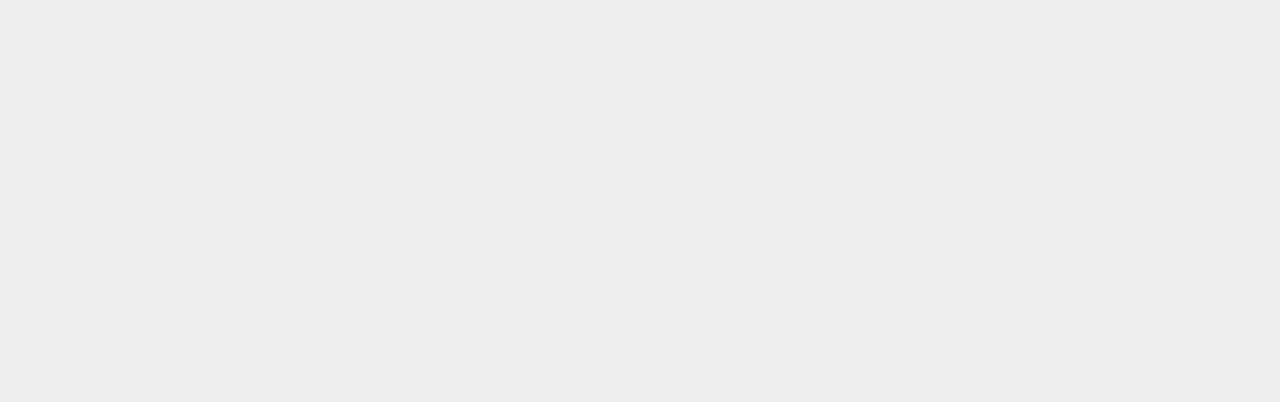
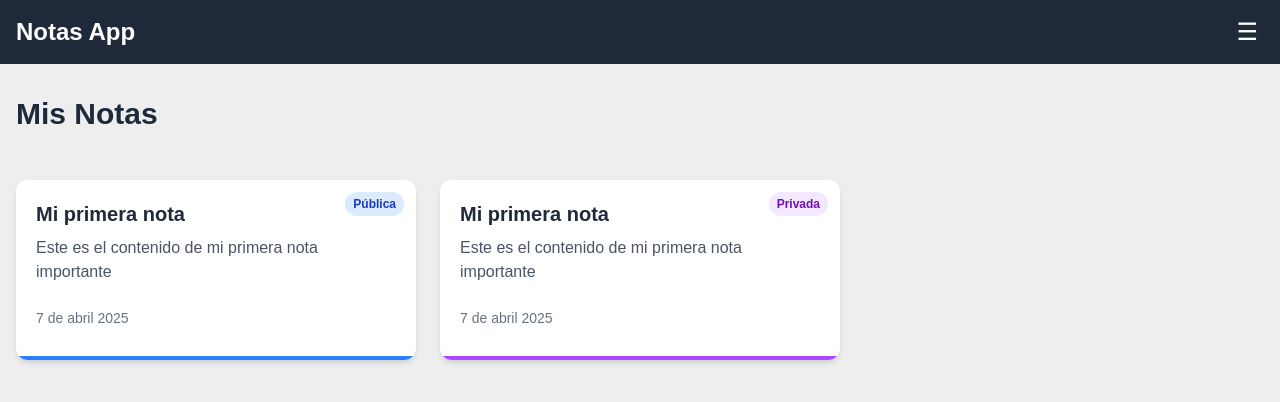
Before and after one commit to vanycod-dev/notasapp, a React (Vite) app in the folder frontend/: page /misnotas in a window 1280 px wide. Before the commit this address had no page. Shown: the top 402 px of the page. Built offline with nearby package versions, Linux system fonts and the light colour scheme.

Commit message:
creando lista de notas

```diff
--- a/frontend/package.json
+++ b/frontend/package.json
@@ -14,6 +14,7 @@
     "axios": "^1.8.4",
     "bcryptjs": "^3.0.2",
     "cors": "^2.8.5",
+    "date-fns": "^4.1.0",
     "dotenv": "^16.5.0",
     "express": "^5.1.0",
     "jsonwebtoken": "^9.0.2",
--- a/frontend/src/App.jsx
+++ b/frontend/src/App.jsx
@@ -6,6 +6,7 @@ import Registro from './pages/Registro'
 import Login from './pages/Login'
 import Nota from './componentes/Nota'
 import { AuthProvider } from './memoria/AuthContext'
+import MisNotas from './componentes/MisNotas'
 
 function App() {
 
@@ -17,6 +18,7 @@ function App() {
           <Route path='/informacion' element={<Informacion />} />
           <Route path='/registro' element={<Registro />} />
           <Route path='/nota' element={<Nota />} />
+          <Route path='/misnotas' element={<MisNotas />} />
           <Route path='/login' element={<Login />} />
         </Route>
       </Routes>
--- /dev/null
+++ b/frontend/src/componentes/MisNotas.jsx
@@ -0,0 +1,47 @@
+import { useState } from 'react';
+import NotasGrid from './NotasGrid';
+
+const MisNotas = () => {
+  const [notas, setNotas] = useState([
+    // Ejemplo de datos
+    {
+      id: 1,
+      titulo: "Mi primera nota",
+      contenido: "<p>Este es el contenido de mi primera nota importante</p>",
+      fechaCreacion: new Date().toISOString(),
+      esPrivada: false
+    },
+    {
+        id: 2,
+        titulo: "Mi primera nota",
+        contenido: "<p>Este es el contenido de mi primera nota importante</p>",
+        fechaCreacion: new Date().toISOString(),
+        esPrivada: true
+      },
+    // ... más notas
+  ]);
+
+  const handleDelete = (id) => {
+    if (window.confirm('¿Estás seguro de eliminar esta nota?')) {
+      setNotas(notas.filter(nota => nota.id !== id));
+    }
+  };
+
+  const handleEdit = (nota) => {
+    // Lógica para editar la nota
+    console.log("Editar nota:", nota);
+  };
+
+  return (
+    <div className="container mx-auto py-8">
+      <h1 className="text-3xl font-bold text-gray-800 mb-8 px-4">Mis Notas</h1>
+      <NotasGrid
+        notas={notas}
+        onDeleteNota={handleDelete}
+        onEditNota={handleEdit}
+      />
+    </div>
+  );
+};
+
+export default MisNotas;
--- a/frontend/src/componentes/Nav.jsx
+++ b/frontend/src/componentes/Nav.jsx
@@ -58,7 +58,7 @@ function Nav() {
                 >
                     {isAuthenticated ? (
                         <>
-                            <NavLink to="/" text="Notas" onClick={handleLinkClick} />
+                            <NavLink to="/misnotas" text="Notas" onClick={handleLinkClick} />
                             <NavLink to="/nota" text="Crear Nota" onClick={handleLinkClick} />
                             <NavLink to="/informacion" text="Información" onClick={handleLinkClick} />
                             <button
@@ -72,7 +72,7 @@ function Nav() {
                         <>
                             <NavLink to="/registro" text="Crear cuenta" onClick={handleLinkClick} />
                             <NavLink to="/login" text="Iniciar sesión" onClick={handleLinkClick} />
-                            <NavLink to="/" text="Notas" onClick={handleLinkClick} />
+                            <NavLink to="/misnotas" text="Notas" onClick={handleLinkClick} />
                             <NavLink to="/nota" text="Crear Nota" onClick={handleLinkClick} />
                             <NavLink to="/informacion" text="Información" onClick={handleLinkClick} />
                         </>
--- /dev/null
+++ b/frontend/src/componentes/NotasGrid.jsx
@@ -0,0 +1,80 @@
+import { useState } from 'react';
+import { format } from 'date-fns';
+import { es } from 'date-fns/locale'; // Opcional: para español
+
+const NotaCard = ({ nota, onDelete, onEdit }) => {
+  const [isHovered, setIsHovered] = useState(false);
+
+  return (
+    <div
+      className={`relative bg-white rounded-xl shadow-md overflow-hidden transition-all duration-300 ${isHovered ? 'shadow-lg transform -translate-y-1' : ''}`}
+      onMouseEnter={() => setIsHovered(true)}
+      onMouseLeave={() => setIsHovered(false)}
+    >
+      {/* Badge de privacidad */}
+      <div className={`absolute top-3 right-3 px-2 py-1 rounded-full text-xs font-semibold ${nota.esPrivada ? 'bg-purple-100 text-purple-800' : 'bg-blue-100 text-blue-800'}`}>
+        {nota.esPrivada ? 'Privada' : 'Pública'}
+      </div>
+
+      {/* Contenido de la tarjeta */}
+      <div className="p-5">
+        <div className="flex justify-between items-start">
+          <h3 className="text-xl font-bold text-gray-800 mb-2 truncate">{nota.titulo}</h3>
+        </div>
+
+        {/* Contenido con límite de líneas */}
+        <div className="text-gray-600 mb-4 line-clamp-3" dangerouslySetInnerHTML={{ __html: nota.contenido }}></div>
+
+        {/* Fecha y acciones */}
+        <div className="flex justify-between items-center">
+          <span className="text-sm text-gray-500">
+            {format(new Date(nota.fechaCreacion), "d 'de' MMMM yyyy", { locale: es })}
+          </span>
+
+          {/* Botones de acción (aparecen al hover) */}
+          <div className={`flex space-x-2 transition-opacity duration-200 ${isHovered ? 'opacity-100' : 'opacity-0'}`}>
+            <button
+              onClick={() => onEdit(nota)}
+              className="p-2 text-gray-600 hover:text-purple-600 hover:bg-purple-50 rounded-full transition-colors"
+              title="Editar nota"
+            >
+              <svg xmlns="http://www.w3.org/2000/svg" className="h-5 w-5" fill="none" viewBox="0 0 24 24" stroke="currentColor">
+                <path strokeLinecap="round" strokeLinejoin="round" strokeWidth={2} d="M11 5H6a2 2 0 00-2 2v11a2 2 0 002 2h11a2 2 0 002-2v-5m-1.414-9.414a2 2 0 112.828 2.828L11.828 15H9v-2.828l8.586-8.586z" />
+              </svg>
+            </button>
+            <button
+              onClick={() => onDelete(nota.id)}
+              className="p-2 text-gray-600 hover:text-red-600 hover:bg-red-50 rounded-full transition-colors"
+              title="Eliminar nota"
+            >
+              <svg xmlns="http://www.w3.org/2000/svg" className="h-5 w-5" fill="none" viewBox="0 0 24 24" stroke="currentColor">
+                <path strokeLinecap="round" strokeLinejoin="round" strokeWidth={2} d="M19 7l-.867 12.142A2 2 0 0116.138 21H7.862a2 2 0 01-1.995-1.858L5 7m5 4v6m4-6v6m1-10V4a1 1 0 00-1-1h-4a1 1 0 00-1 1v3M4 7h16" />
+              </svg>
+            </button>
+          </div>
+        </div>
+      </div>
+
+      {/* Efecto de acento de color */}
+      <div className={`h-1 w-full ${nota.esPrivada ? 'bg-purple-500' : 'bg-blue-500'}`}></div>
+    </div>
+  );
+};
+
+// Componente contenedor de las tarjetas
+const NotasGrid = ({ notas, onDeleteNota, onEditNota }) => {
+  return (
+    <div className="grid grid-cols-1 md:grid-cols-2 lg:grid-cols-3 gap-6 p-4">
+      {notas.map(nota => (
+        <NotaCard
+          key={nota.id}
+          nota={nota}
+          onDelete={onDeleteNota}
+          onEdit={onEditNota}
+        />
+      ))}
+    </div>
+  );
+};
+
+export default NotasGrid;
--- a/frontend/src/memoria/Memoria.js
+++ b/frontend/src/memoria/Memoria.js
@@ -1,8 +1,6 @@
 import api from "../utils/axiosConfig";
 
 const NOTAS_PUBLICAS = 'NotasPublicas';
-const NOTAS_PRIVADAS = 'NotasPrivadas';
-const USUARIO = 'Usuario';
 
 // Obtener todas las notas públicas
 export const obtenerNotasPublicas = () => {
@@ -17,19 +15,12 @@ export const guardarNotaPublica = (nota) => {
     return nota;
 }
 
-// Guardar nota privada
-export const guardarNotaPrivada = (nota) => {
-    const response = api.post('/notes/', nota);
-    console.log('Nota privada enviada:', response.data);
-    return response;
+export const obtenerNotasPrivadas = async () => {
+    try {
+        const response = await api.get('/notes');
+        return response.data;
+    } catch (error) {
+        console.error('Error al obtener notas privadas:', error);
+        return [];
+    }
 }
-
-// Funciones de usuario
-export const obtenerUsuario = () => {
-    return JSON.parse(localStorage.getItem(USUARIO)) || null;
-}
-
-export const guardarUsuario = (usuario) => {
-    localStorage.setItem(USUARIO, JSON.stringify(usuario));
-    return usuario;
-}
--- a/frontend/src/memoria/MemoriaNota.js
+++ b/frontend/src/memoria/MemoriaNota.js
@@ -1,4 +1,5 @@
-import { guardarNotaPrivada, guardarNotaPublica } from "./Memoria";
+import api from "../utils/axiosConfig";
+import { guardarNotaPublica } from "./Memoria";
 
 const crearId = () => {
     return new Date().getTime().toString();
@@ -19,11 +20,20 @@ export const crearNota = (nota) => {
     return nuevaNota;
 }
 
-export const crearNotaPrivada = (nota) => {
+export const crearNotaPrivada = async (nota) => {
     const nuevaNota = {
         title: nota.titulo,
         content: nota.contenido,
     }
-    guardarNotaPrivada(nuevaNota);
-    console.log('Nota privada:', nuevaNota);
+    try {
+        const response = await api.post('/notes', nuevaNota);
+        console.log('Nota privada enviada');
+        const notaCreada = response.data;
+        // console.log('Nota privada creada:', notaCreada);
+        return notaCreada;
+
+    }
+    catch (error) {
+        console.error('Error al crear nota privada:', error);
+    }
 }
```
Also changed, not shown: 1 other file (tests, documents, lock files or other folders).
